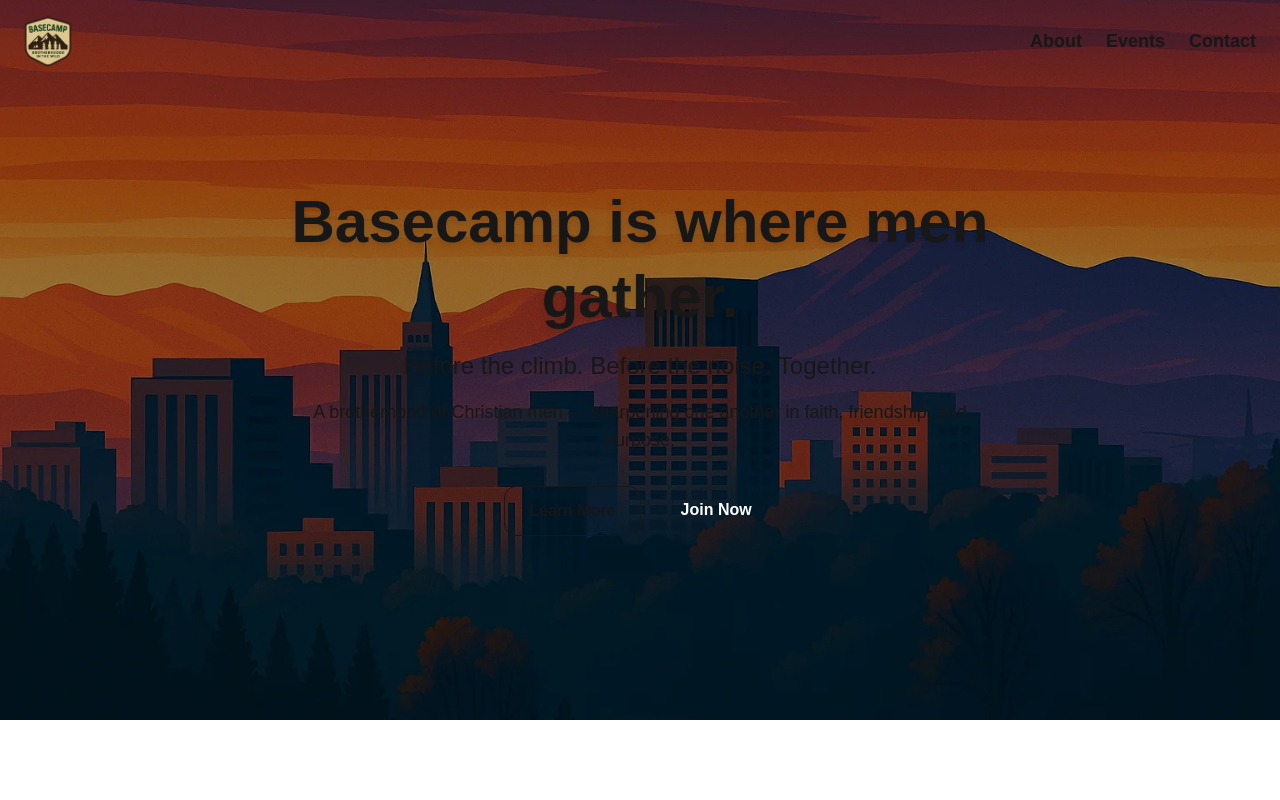
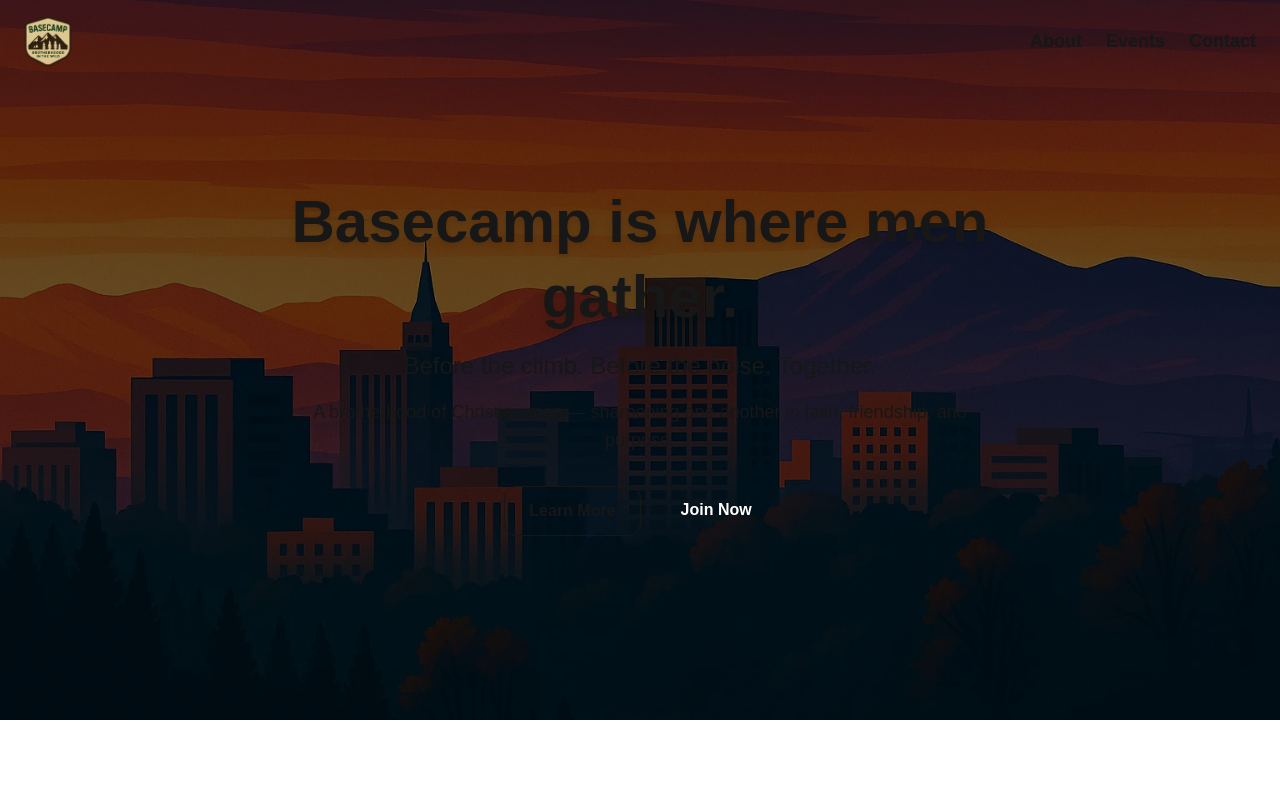
Before and after one commit to inov8tr/basecamp, a Next.js app: page / in a window 1280 px wide. Shown: the top 800 px of the page. Built offline with nearby package versions, Linux system fonts and the light colour scheme.

Commit message:
Increase hero overlay opacity

```diff
--- a/src/components/HeroSection.tsx
+++ b/src/components/HeroSection.tsx
@@ -17,7 +17,7 @@
       />
 
       {/* Dark Overlay */}
-      <div className="absolute inset-0 bg-black/40 z-10" />
+      <div className="absolute inset-0 bg-black/60 z-10" />
 
       {/* Gradient Fade to Sand */}
       <div className="absolute bottom-0 left-0 w-full h-40 bg-gradient-to-b from-transparent to-basecamp-sand z-20 pointer-events-none" />
```
